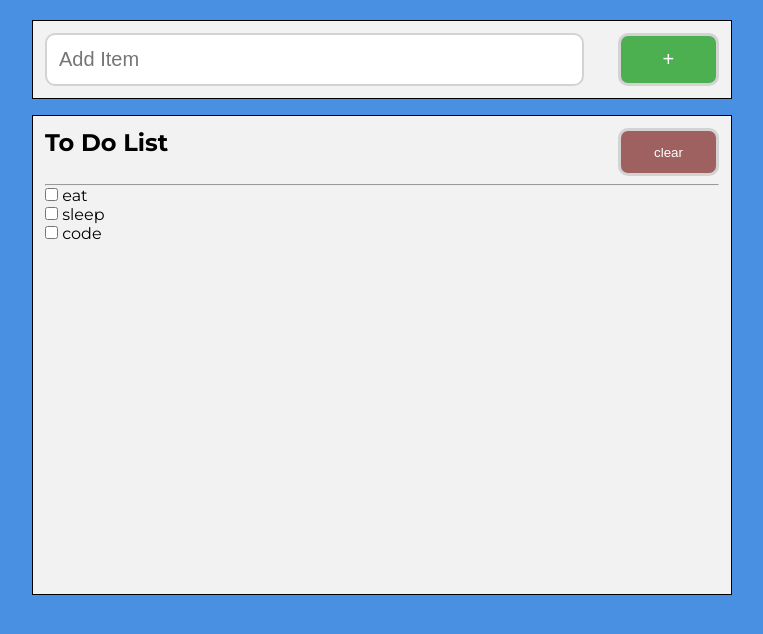
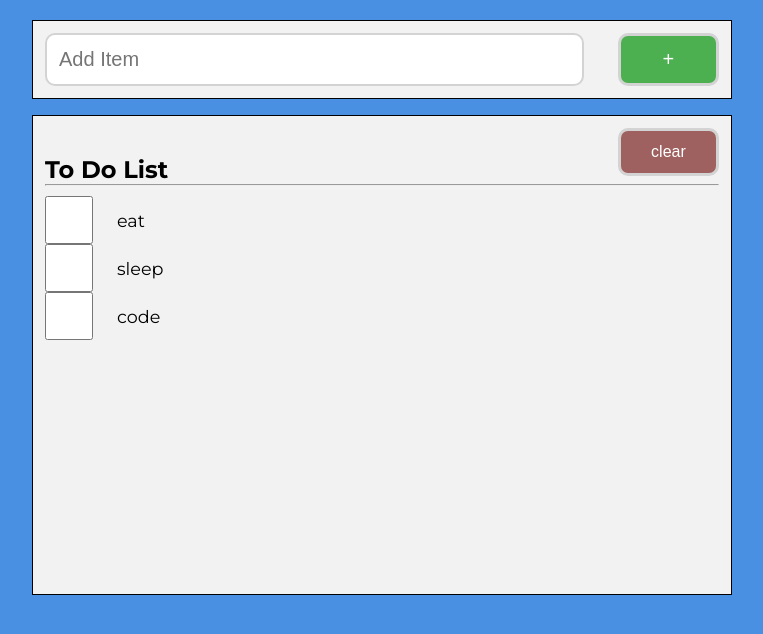
Before and after one commit to kinglove58/class-on-javascript, a plain HTML site: page to-do list app/index.html in a window 1280 px wide. Shown: the whole page, without its empty margins (258-1021 px from the left). Drawn offline with Linux system fonts and the light colour scheme.

Commit message:
add listContainer

```diff
--- a/to-do list app/sass/_listContainer.scss
+++ b/to-do list app/sass/_listContainer.scss
@@ -1,12 +1,48 @@
 .listContainer {
   min-height: 60vh;
   padding: 0.75rem;
+
   .listTitle {
     display: flex;
-    margin-bottom: 0.5rem;
+    /* margin-bottom: 0.5rem; */
     justify-content: space-between;
+    align-items: flex-end;
+
+    button {
+      background-color: $clear-button-color;
+      font-size: 1rem;
+      padding: 0 0.1rem;
+      margin-bottom: 0.5rem;
+      @include mq(768) {
+        padding: 0 0.5rem;
+      }
+    }
   }
-  button {
-    background-color: $clear-button-color;
+
+  hr {
+    width: 100%;
+    margin-bottom: 10px;
+  }
+
+  .item {
+    display: flex;
+    justify-content: flex-start;
+    align-items: center;
+
+    input[type="checkbox"] {
+      text-align: center;
+      width: 2.5rem;
+      min-width: 48px;
+      height: 2.5rem;
+      min-height: 48px;
+      cursor: pointer;
+      margin-right: 1.5rem;
+    }
+    input[type="checkbox"]:hover + label {
+      text-decoration: underline;
+    }
+    label {
+      font-size: 1.1rem;
+    }
   }
 }
```
Also changed, not shown: dist/css/style.css, 1 other file.
